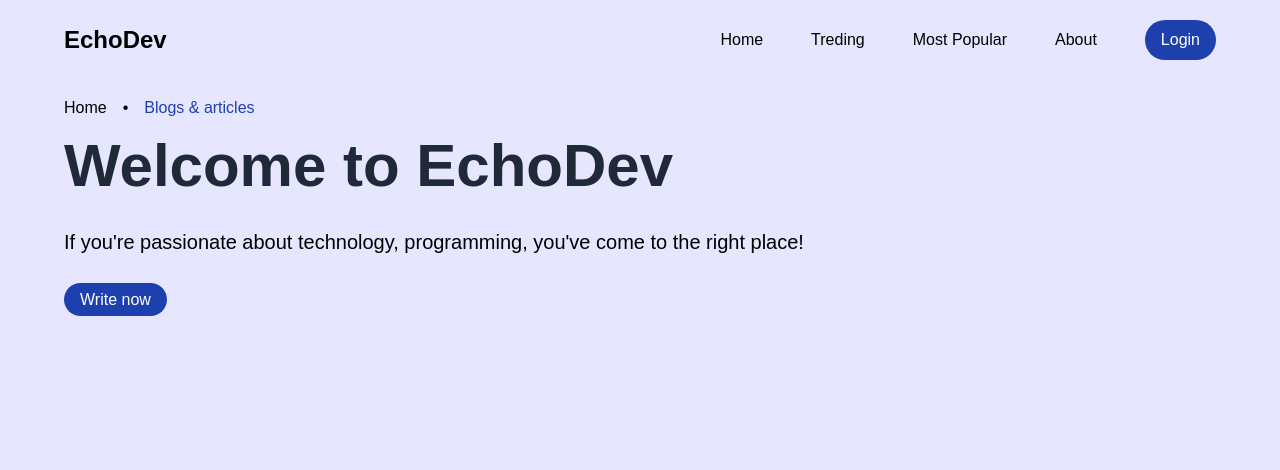
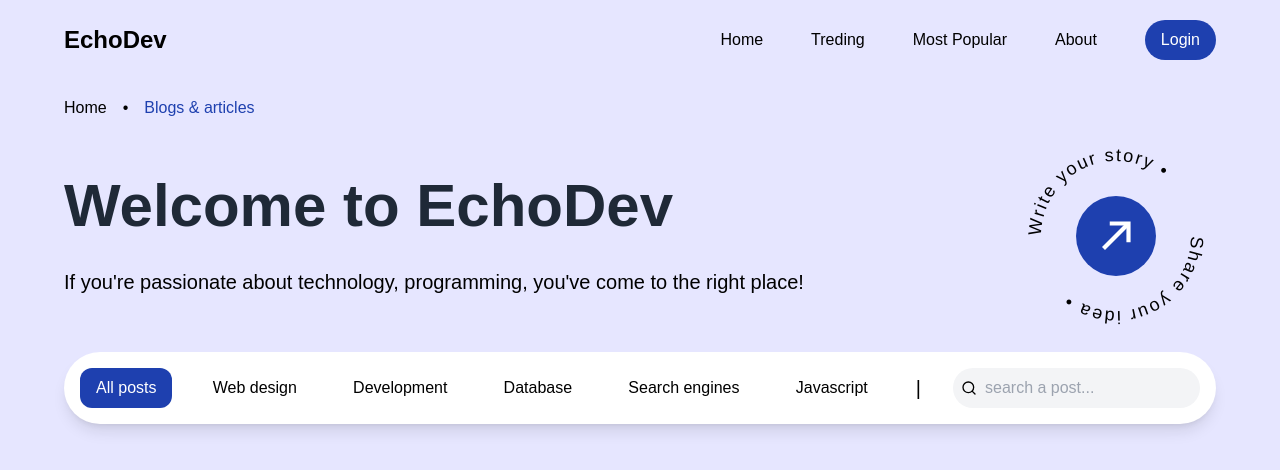
Before and after one commit to beeleza/EchoDev, a React (Vite) app: page / in a window 1280 px wide. Shown: the top 470 px of the page. Built offline with nearby package versions, Linux system fonts and the light colour scheme; no server answers.

Commit message:
creating the categories component

```diff
--- /dev/null
+++ b/src/components/MainCategoires.jsx
@@ -0,0 +1,57 @@
+import { FiSearch } from "react-icons/fi";
+import { Link } from "react-router";
+
+const MainCategories = () => {
+    return (
+        <div className="hidden md:flex bg-white rounded-3xl xl:rounded-full p-4 shadow-lg items-center justify-center gap-8">
+            <div className="flex-1 flex items-center justify-between flex-wrap">
+                <Link
+                    to="/posts"
+                    className="bg-blue-800 text-white rounded-xl px-4 py-2"
+                >
+                    All posts
+                </Link>
+                <Link
+                    to="/posts?cat=web-design"
+                    className="hover:bg-blue-50 rounded-xl px-4 py-2"
+                >
+                    Web design
+                </Link>
+                <Link
+                    to="/posts?cat=development"
+                    className="hover:bg-blue-50 rounded-xl px-4 py-2"
+                >
+                    Development
+                </Link>
+                <Link
+                    to="/posts?cat=database"
+                    className="hover:bg-blue-50 rounded-xl px-4 py-2"
+                >
+                    Database
+                </Link>
+                <Link
+                    to="/posts?cat=search-engines"
+                    className="hover:bg-blue-50 rounded-xl px-4 py-2"
+                >
+                    Search engines
+                </Link>
+                <Link
+                    to="/posts?cat=javascript"
+                    className="hover:bg-blue-50 rounded-xl px-4 py-2"
+                >
+                    Javascript
+                </Link>
+            </div>
+
+            <span className="text-xl font-medium">|</span>
+
+            <div className="bg-gray-100 p-2 rounded-full flex items-center gap-2">
+                {/* search icon */}
+                <FiSearch />
+                <input type="text" placeholder="search a post..." className="bg-transparent outline-0" />
+            </div>
+        </div>
+    );
+};
+
+export default MainCategories;
--- a/src/routes/Homepage.jsx
+++ b/src/routes/Homepage.jsx
@@ -1,4 +1,5 @@
 import { Link } from "react-router";
+import MainCategories from "../components/MainCategoires";
 
 const Homepage = () => {
     return (
@@ -19,14 +20,48 @@ const Homepage = () => {
                         If you're passionate about technology, programming, you've come to
                         the right place!
                     </p>
+                </div>
 
-                    <div className="mt-8">
-                        <Link to="/write" className="py-2 px-4 rounded-3xl bg-blue-800 text-white">
-                            <button>Write now</button>
-                        </Link>
-                    </div>
-                </div>
+                <Link to="write" className="hidden md:block relative">
+          <svg
+            viewBox="0 0 200 200"
+            width="200"
+            height="200"
+            // className="text-lg tracking-widest animate-spin animatedButton"
+            className="text-lg tracking-widest"
+          >
+            <path
+              id="circlePath"
+              fill="none"
+              d="M 100, 100 m -75, 0 a 75,75 0 1,1 150,0 a 75,75 0 1,1 -150,0"
+            />
+            <text>
+              <textPath href="#circlePath" startOffset="0%">
+                Write your story •
+              </textPath>
+              <textPath href="#circlePath" startOffset="50%">
+                Share your idea •
+              </textPath>
+            </text>
+          </svg>
+          <button className="absolute top-0 left-0 right-0 bottom-0 m-auto w-20 h-20 bg-blue-800 rounded-full flex items-center justify-center">
+            <svg
+              xmlns="http://www.w3.org/2000/svg"
+              viewBox="0 0 24 24"
+              width="50"
+              height="50"
+              fill="none"
+              stroke="white"
+              strokeWidth="2"
+            >
+              <line x1="6" y1="18" x2="18" y2="6" />
+              <polyline points="9 6 18 6 18 15" />
+            </svg>
+          </button>
+        </Link>
             </div>
+
+            <MainCategories/>
         </div>
     );
 };
```
